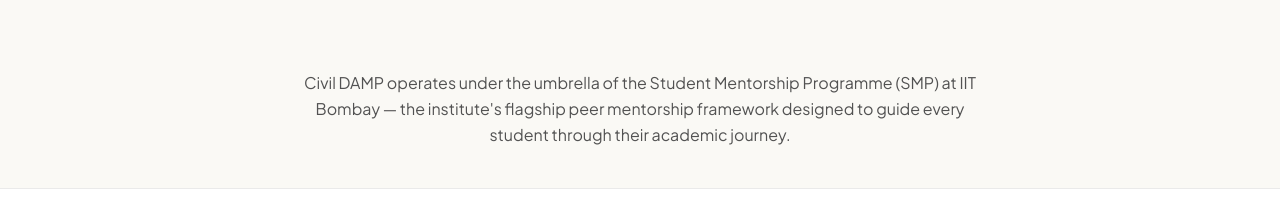
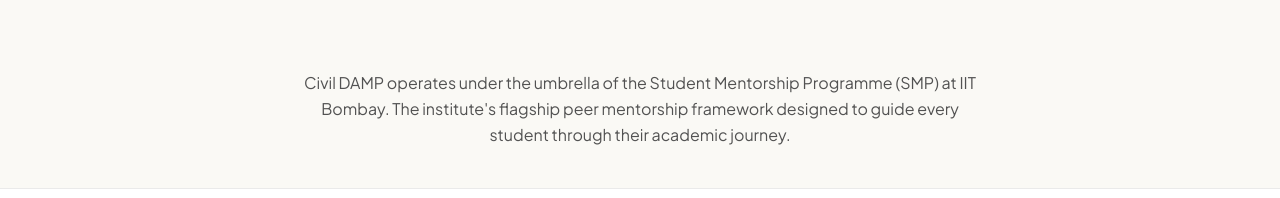
Before and after one commit to kunal-gandvane/civil-damp-website, a React (Vite) app: page / in a window 1280 px wide. Shown: the part 670-868 px from the top of the page. Built offline with nearby package versions, Linux system fonts and the light colour scheme; a web font is replaced by a local one.

Commit message:
Refine description of Civil DAMP program
Removed redundant phrase for clarity.

```diff
--- a/src/pages/Home.jsx
+++ b/src/pages/Home.jsx
@@ -60,7 +60,7 @@
         <div className="max-w-5xl mx-auto px-4 sm:px-6 lg:px-8 text-center">
           <ScrollReveal animation="fade-up">
             <p className="text-neutral-600 text-sm sm:text-base leading-relaxed max-w-2xl mx-auto">
-              Civil DAMP operates under the umbrella of the Student Mentorship Programme (SMP) at IIT Bombay — the institute's flagship peer mentorship framework designed to guide every student through their academic journey.
+              Civil DAMP operates under the umbrella of the Student Mentorship Programme (SMP) at IIT Bombay. The institute's flagship peer mentorship framework designed to guide every student through their academic journey.
             </p>
           </ScrollReveal>
         </div>
```
